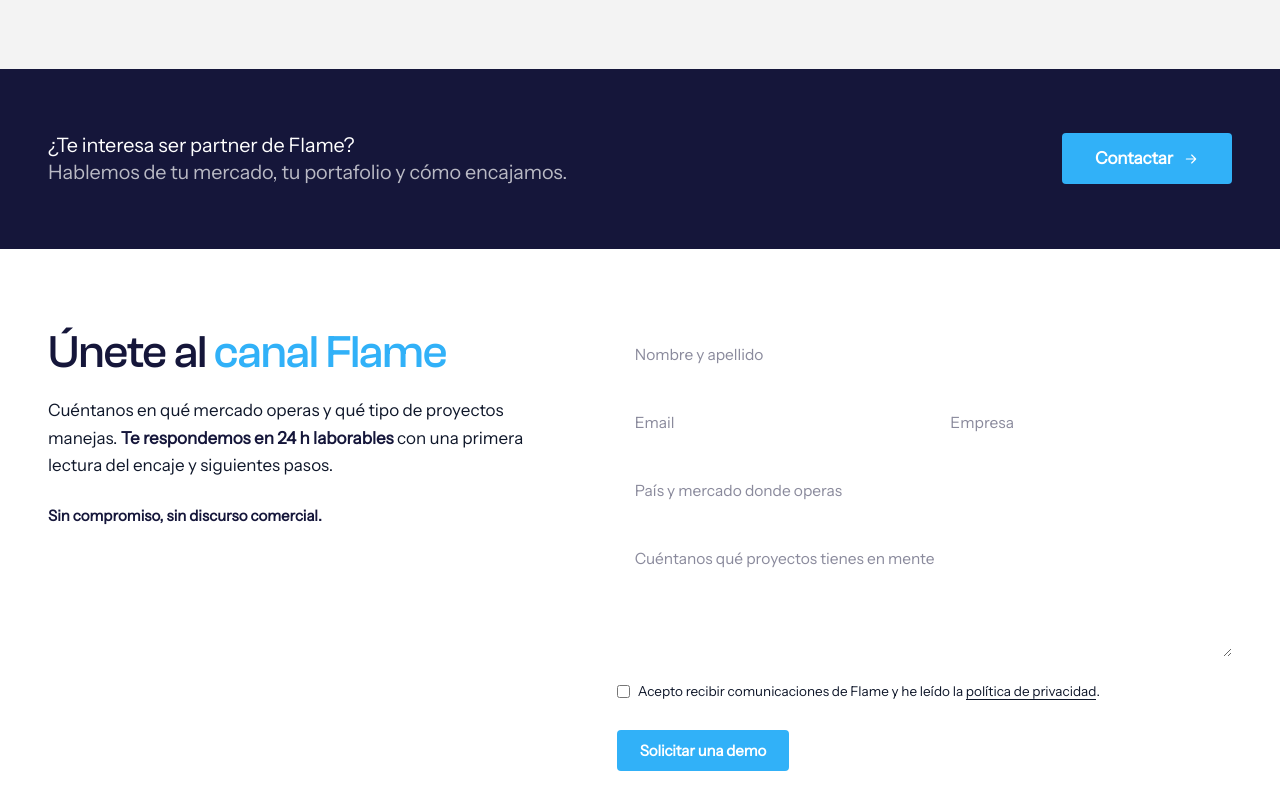
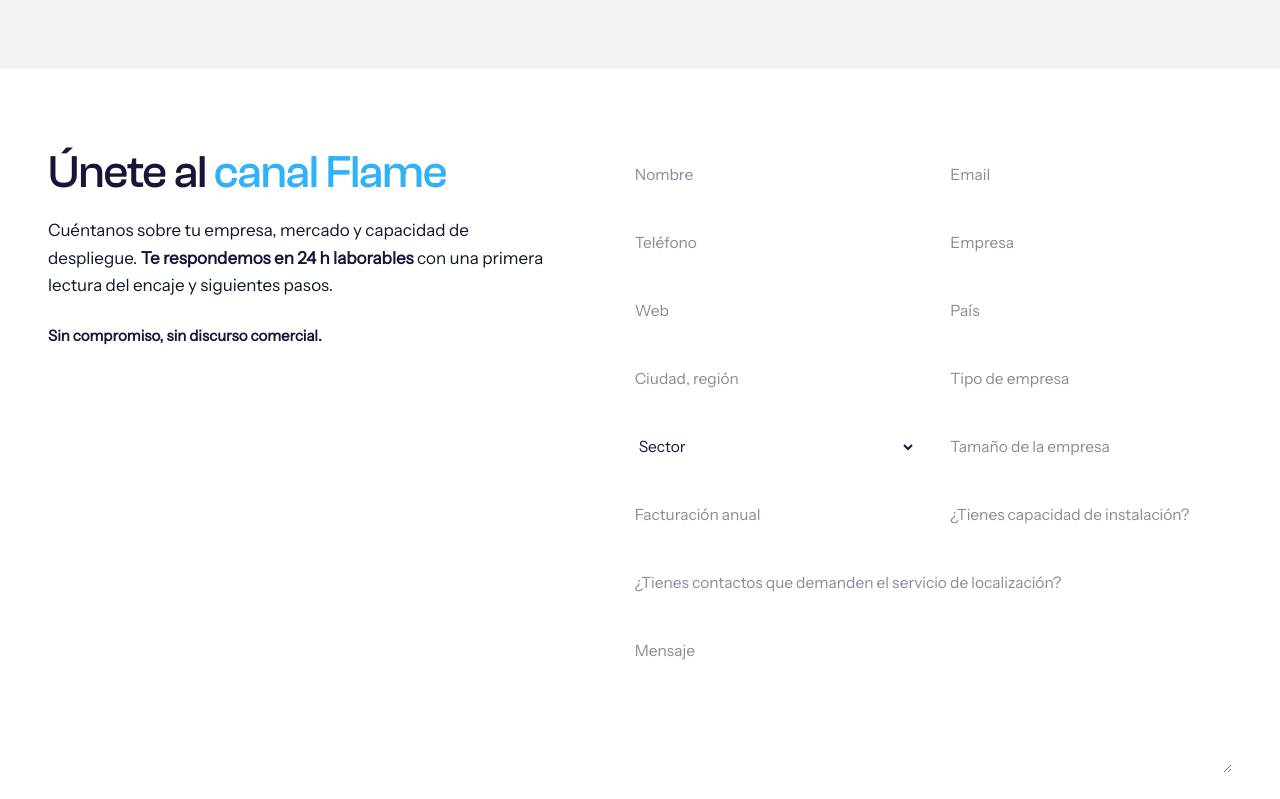
Before and after one commit to jrgarcia23/flame-next-pilot, a Next.js app: page /es/partners in a window 1280 px wide. Shown: the part 1520-2319 px from the top of the page. Built offline with nearby package versions, Linux system fonts and the light colour scheme.

Commit message:
fix(partners): quita CTA strip y replica los 14 campos del form del live (CF7 partner application: nombre/email/teléfono/empresa/web/país/ciudad/tipo/sector select/tamaño/facturación/instalación/contactos/mensaje + consent)

```diff
--- a/app/en/partners/page.tsx
+++ b/app/en/partners/page.tsx
@@ -165,40 +165,7 @@
         `}</style>
       </section>
 
-      {/* CTA strip navy 180px */}
-      <section style={{ background: "var(--color-navy)", minHeight: 180, display: "flex", alignItems: "center" }}>
-        <div className="flame-container">
-          <div className="flex items-center gap-8 cta-strip-row">
-            <p
-              className="text-[clamp(19px,1.55vw,24px)] font-medium flex-1"
-              style={{ color: "#fff", fontFamily: "var(--font-body)", letterSpacing: "-0.005em", lineHeight: 1.35 }}
-            >
-              Interested in becoming a Flame partner?
-              <br />
-              <span style={{ color: "rgb(255 255 255 / 0.7)", fontWeight: 400 }}>
-                Let&apos;s talk about your market, portfolio and how we fit.
-              </span>
-            </p>
-            <a
-              href="#contact"
-              className="cta-btn cta-btn--xl flex-shrink-0"
-              style={{ background: "var(--color-accent)", color: "#fff", fontWeight: 700 }}
-            >
-              Get in touch
-              <Icon name="arrow" className="w-4 h-4" />
-            </a>
-          </div>
-        </div>
-        <style>{`
-          .cta-btn--xl { font-size: 17px; padding: 16px 32px; }
-          @media (max-width: 700px) {
-            .cta-strip-row { flex-direction: column; align-items: flex-start; gap: 20px; }
-            .cta-strip-row > p { flex: none; }
-          }
-        `}</style>
-      </section>
-
-      {/* FORM */}
+      {/* FORM — mirror of live WPCF7 partner application */}
       <section className="py-[80px]" id="contact" style={{ background: "#fff" }}>
         <div className="flame-container">
           <div className="grid gap-14 items-start contact-grid" style={{ gridTemplateColumns: "1fr 1.2fr" }}>
@@ -211,7 +178,7 @@
                 <span style={{ color: "var(--color-accent)", fontWeight: 500 }}>Flame channel</span>
               </h2>
               <p className="text-[17px] leading-relaxed mb-6" style={{ color: "var(--color-ink-2)" }}>
-                Tell us about the market you operate in and the projects you handle.{" "}
+                Tell us about your company, market and deployment capacity.{" "}
                 <strong style={{ color: "var(--color-navy)" }}>We reply within 24 business hours</strong>{" "}
                 with an initial fit assessment and next steps.
               </p>
@@ -220,16 +187,32 @@
               </p>
             </div>
             <form className="grid gap-4" style={{ gridTemplateColumns: "1fr 1fr" }}>
-              <input className="cf-in col-span-2" type="text" placeholder={t.fName} />
-              <input className="cf-in" type="email" placeholder={t.fEmail} />
-              <input className="cf-in" type="text" placeholder={t.fCompany} />
-              <input className="cf-in col-span-2" type="text" placeholder="Country and market you operate in" />
-              <textarea className="cf-in col-span-2" placeholder="Tell us what projects you have in mind" rows={4} style={{ minHeight: 120, resize: "vertical" }} />
+              <input className="cf-in" type="text" name="your-name" placeholder="Name" required />
+              <input className="cf-in" type="email" name="your-email" placeholder="Email" required />
+              <input className="cf-in" type="tel" name="your-phone" placeholder="Phone" required />
+              <input className="cf-in" type="text" name="your-company" placeholder="Company" required />
+              <input className="cf-in" type="text" name="your-web" placeholder="Web" required />
+              <input className="cf-in" type="text" name="your-country" placeholder="Country" required />
+              <input className="cf-in" type="text" name="your-city" placeholder="City, region" required />
+              <input className="cf-in" type="text" name="your-type" placeholder="Type of company" required />
+              <select className="cf-in" name="your-sector" defaultValue="" required>
+                <option value="" disabled>Sector</option>
+                <option>Shopping Malls</option>
+                <option>Public Venues</option>
+                <option>Retail</option>
+                <option>Hospitality</option>
+                <option>Others</option>
+              </select>
+              <input className="cf-in" type="text" name="your-size" placeholder="Company size" required />
+              <input className="cf-in" type="text" name="your-annual" placeholder="Annual income" required />
+              <input className="cf-in" type="text" name="your-installation" placeholder="Do you have installation capacity?" required />
+              <input className="cf-in col-span-2" type="text" name="your-contacts" placeholder="Do you have contacts that request the location service?" required />
+              <textarea className="cf-in col-span-2" name="your-message" placeholder="Message" rows={5} required style={{ minHeight: 140, resize: "vertical" }} />
               <label
                 className="col-span-2 flex items-start gap-2 text-[13.5px] mt-2"
                 style={{ color: "var(--color-ink-3)" }}
               >
-                <input type="checkbox" className="mt-1" style={{ accentColor: "var(--color-accent)" }} required />
+                <input type="checkbox" name="consent" className="mt-1" style={{ accentColor: "var(--color-accent)" }} required />
                 <span>
                   {t.consent}{" "}
                   <a href={t.privacyHref} style={{ color: "var(--color-accent-deep)", borderBottom: "1px solid currentColor" }}>
@@ -239,7 +222,7 @@
                 </span>
               </label>
               <button
-                type="button"
+                type="submit"
                 className="col-span-2 mt-3 cta-btn cta-btn--md"
                 style={{ background: "var(--color-accent)", color: "#fff", fontWeight: 700, width: "fit-content" }}
               >
--- a/app/es/partners/page.tsx
+++ b/app/es/partners/page.tsx
@@ -165,40 +165,7 @@
         `}</style>
       </section>
 
-      {/* CTA strip navy 180px */}
-      <section style={{ background: "var(--color-navy)", minHeight: 180, display: "flex", alignItems: "center" }}>
-        <div className="flame-container">
-          <div className="flex items-center gap-8 cta-strip-row">
-            <p
-              className="text-[clamp(19px,1.55vw,24px)] font-medium flex-1"
-              style={{ color: "#fff", fontFamily: "var(--font-body)", letterSpacing: "-0.005em", lineHeight: 1.35 }}
-            >
-              ¿Te interesa ser partner de Flame?
-              <br />
-              <span style={{ color: "rgb(255 255 255 / 0.7)", fontWeight: 400 }}>
-                Hablemos de tu mercado, tu portafolio y cómo encajamos.
-              </span>
-            </p>
-            <a
-              href="#contact"
-              className="cta-btn cta-btn--xl flex-shrink-0"
-              style={{ background: "var(--color-accent)", color: "#fff", fontWeight: 700 }}
-            >
-              Contactar
-              <Icon name="arrow" className="w-4 h-4" />
-            </a>
-          </div>
-        </div>
-        <style>{`
-          .cta-btn--xl { font-size: 17px; padding: 16px 32px; }
-          @media (max-width: 700px) {
-            .cta-strip-row { flex-direction: column; align-items: flex-start; gap: 20px; }
-            .cta-strip-row > p { flex: none; }
-          }
-        `}</style>
-      </section>
-
-      {/* FORM */}
+      {/* FORM — campos espejo del live (WPCF7 partner application) */}
       <section className="py-[80px]" id="contact" style={{ background: "#fff" }}>
         <div className="flame-container">
           <div className="grid gap-14 items-start contact-grid" style={{ gridTemplateColumns: "1fr 1.2fr" }}>
@@ -211,7 +178,7 @@
                 <span style={{ color: "var(--color-accent)", fontWeight: 500 }}>canal Flame</span>
               </h2>
               <p className="text-[17px] leading-relaxed mb-6" style={{ color: "var(--color-ink-2)" }}>
-                Cuéntanos en qué mercado operas y qué tipo de proyectos manejas.{" "}
+                Cuéntanos sobre tu empresa, mercado y capacidad de despliegue.{" "}
                 <strong style={{ color: "var(--color-navy)" }}>Te respondemos en 24 h laborables</strong>{" "}
                 con una primera lectura del encaje y siguientes pasos.
               </p>
@@ -220,16 +187,32 @@
               </p>
             </div>
             <form className="grid gap-4" style={{ gridTemplateColumns: "1fr 1fr" }}>
-              <input className="cf-in col-span-2" type="text" placeholder={t.fName} />
-              <input className="cf-in" type="email" placeholder={t.fEmail} />
-              <input className="cf-in" type="text" placeholder={t.fCompany} />
-              <input className="cf-in col-span-2" type="text" placeholder="País y mercado donde operas" />
-              <textarea className="cf-in col-span-2" placeholder="Cuéntanos qué proyectos tienes en mente" rows={4} style={{ minHeight: 120, resize: "vertical" }} />
+              <input className="cf-in" type="text" name="your-name" placeholder="Nombre" required />
+              <input className="cf-in" type="email" name="your-email" placeholder="Email" required />
+              <input className="cf-in" type="tel" name="your-phone" placeholder="Teléfono" required />
+              <input className="cf-in" type="text" name="your-company" placeholder="Empresa" required />
+              <input className="cf-in" type="text" name="your-web" placeholder="Web" required />
+              <input className="cf-in" type="text" name="your-country" placeholder="País" required />
+              <input className="cf-in" type="text" name="your-city" placeholder="Ciudad, región" required />
+              <input className="cf-in" type="text" name="your-type" placeholder="Tipo de empresa" required />
+              <select className="cf-in" name="your-sector" defaultValue="" required>
+                <option value="" disabled>Sector</option>
+                <option>Centros comerciales</option>
+                <option>Espacios públicos</option>
+                <option>Retail</option>
+                <option>Hospitality</option>
+                <option>Otros</option>
+              </select>
+              <input className="cf-in" type="text" name="your-size" placeholder="Tamaño de la empresa" required />
+              <input className="cf-in" type="text" name="your-annual" placeholder="Facturación anual" required />
+              <input className="cf-in" type="text" name="your-installation" placeholder="¿Tienes capacidad de instalación?" required />
+              <input className="cf-in col-span-2" type="text" name="your-contacts" placeholder="¿Tienes contactos que demanden el servicio de localización?" required />
+              <textarea className="cf-in col-span-2" name="your-message" placeholder="Mensaje" rows={5} required style={{ minHeight: 140, resize: "vertical" }} />
               <label
                 className="col-span-2 flex items-start gap-2 text-[13.5px] mt-2"
                 style={{ color: "var(--color-ink-3)" }}
               >
-                <input type="checkbox" className="mt-1" style={{ accentColor: "var(--color-accent)" }} required />
+                <input type="checkbox" name="consent" className="mt-1" style={{ accentColor: "var(--color-accent)" }} required />
                 <span>
                   {t.consent}{" "}
                   <a href={t.privacyHref} style={{ color: "var(--color-accent-deep)", borderBottom: "1px solid currentColor" }}>
@@ -239,7 +222,7 @@
                 </span>
               </label>
               <button
-                type="button"
+                type="submit"
                 className="col-span-2 mt-3 cta-btn cta-btn--md"
                 style={{ background: "var(--color-accent)", color: "#fff", fontWeight: 700, width: "fit-content" }}
               >
```
